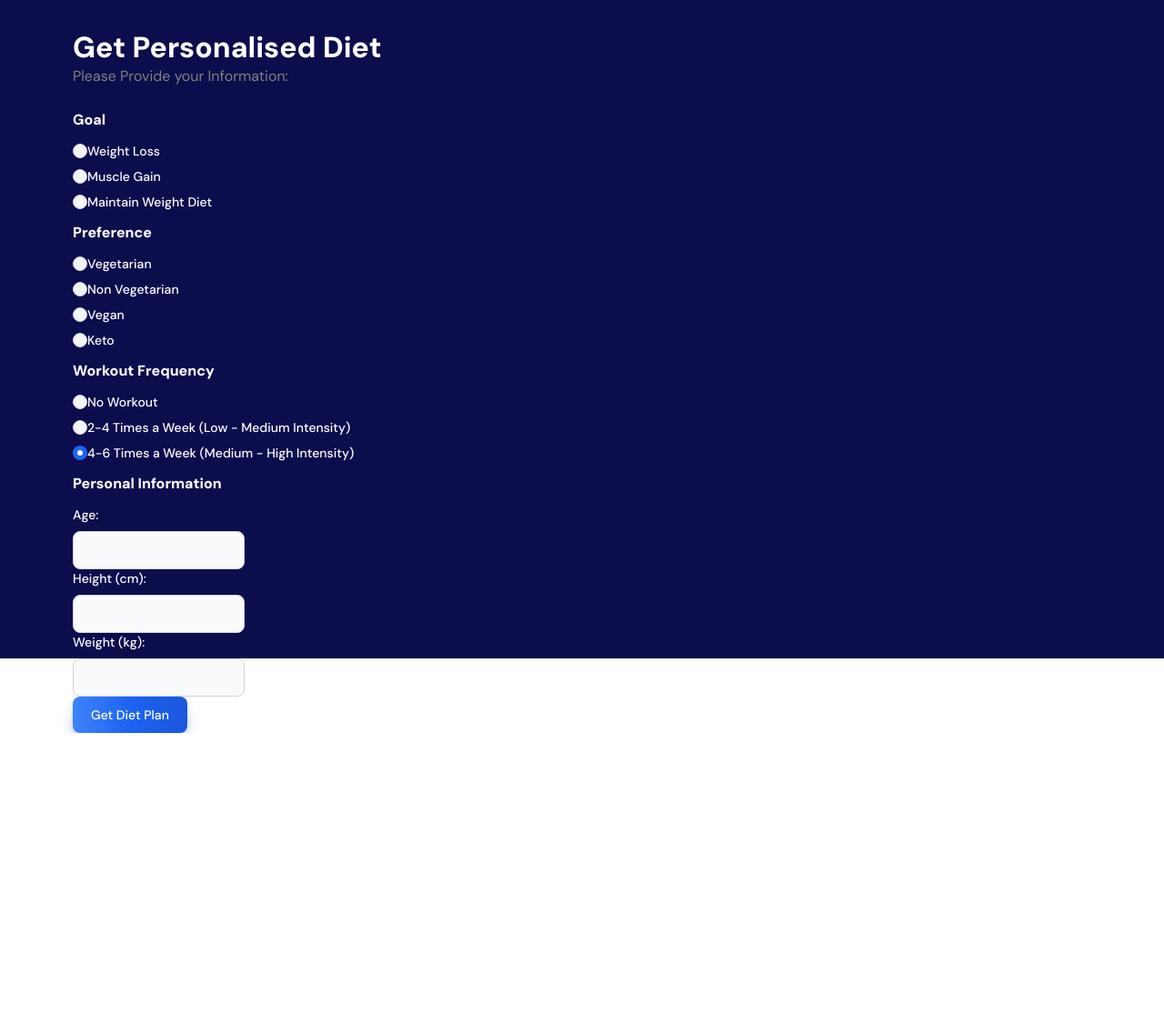
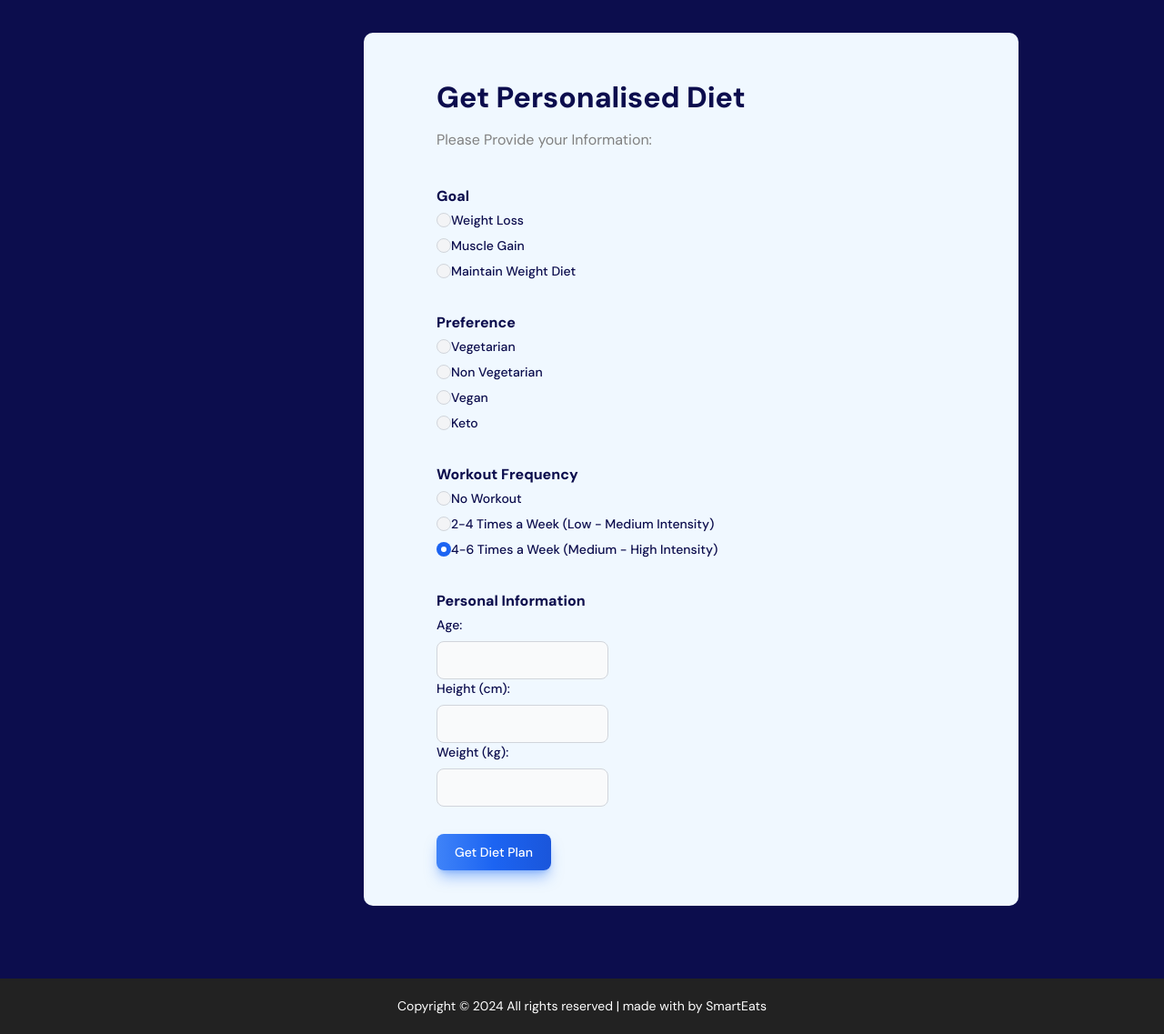
Before and after one commit to Sushant1805/SmartEats, a plain HTML site: page Section/PersonalisedDiet/PersonalisedDiet.html in a window 1280 px wide. Shown: the part 76-1213 px from the top of the page at 91% size. Before the commit the page ends 882 px from the top, so only its background shows below. Drawn offline with nearby package versions, Linux system fonts and the light colour scheme.

Commit message:
Personalised Diet Page Design Complete

```diff
--- a/Section/PersonalisedDiet/PersonalisedDiet.css
+++ b/Section/PersonalisedDiet/PersonalisedDiet.css
@@ -2,17 +2,28 @@
     margin: 0;
     padding: 0;
     font-family: dm sans;
+    color: #0C0D4D;
+}
+body {
+    background-color: #0C0D4D;
+    background-attachment: fixed;
 }
 
 .Preference-form{
+    border-radius: 10px;
+    background-color: aliceblue;
     width: 45rem;
-    height: 45rem;
+    height: 60rem;
     display: flex;
-    justify-content: space-between;
-    line-height: 2rem;
+    justify-content: space-evenly;
+    line-height: 1rem;
     align-items: flex-start;
     flex-direction: column;
-    margin-left: 5rem;
+    margin-left: 25rem;
+    padding-left: 5rem;
+
+    margin-top: 2rem;
+    margin-bottom: 5rem;
 }
 .nav{
     display: flex;
@@ -24,8 +35,37 @@
 }
 
 .main {
+    scroll-behavior: smooth;
     background-color: #0C0D4D;
     color: white;
     border: none;
-    padding-top: 80px; /* Adjust this to match your navbar height */
+    padding-top: 80px;
 }
+.footer {
+    background-color: #222;
+    color: #fff;
+    padding: 20px 0;
+    text-align: center;
+}
+
+.footer .container {
+    width: 100%;
+    color: #fff;
+    max-width: 1200px;
+    margin: 0 auto;
+}
+
+.footer .copyright {
+    font-size: 14px;
+    color: #fff;
+}
+
+.footer .copyright a {
+    color: #fff;
+    text-decoration: none;
+    transition: color 0.3s;
+}
+
+.footer .copyright a:hover {
+    color: #f00;
+}
--- a/Section/PersonalisedDiet/PersonalisedDiet.html
+++ b/Section/PersonalisedDiet/PersonalisedDiet.html
@@ -31,8 +31,8 @@
           <nav class="bg-white dark:bg-gray-900 fixed w-full z-20 top-0 start-0 border-b border-gray-200 dark:border-gray-600">
    <div class="max-w-screen-xl flex flex-wrap items-center justify-between mx-auto p-4">
    <a href="/index.html" class="flex items-center space-x-3 rtl:space-x-reverse">
-       <p style="color:#0C0D4D; font-weight: 600; font-size: 1.2rem; font-family: Inter;">SmartEats</p>
-       <span class="self-center text-2xl font-semibold whitespace-nowrap dark:text-white">Flowbite</span>
+
+       <span class="self-center text-2xl font-semibold whitespace-nowrap dark:text-white">SmartEats</span>
    </a>
    <div class="flex md:order-2 space-x-3 md:space-x-0 rtl:space-x-reverse">
        <button type="button" class="text-white bg-blue-700 hover:bg-blue-800 focus:ring-4 focus:outline-none focus:ring-blue-300 font-medium rounded-lg text-sm px-4 py-2 text-center dark:bg-blue-600 dark:hover:bg-blue-700 dark:focus:ring-blue-800" onclick="window.location.href='/Section/Login/login.html'">Get started</button>
@@ -177,6 +177,17 @@
         </button>
       </div>
     </section>
+    <footer class="footer">
+      <div class="container">
+          <div class="row">
+              <div class="col-md-12 text-center">
+                  <p class="copyright">Copyright &copy; 2024 All rights reserved | made with  by <a href="https://colorlib.com/">SmartEats</a></p>
+              </div>
+          </div>
+      </div>
+  </footer>
+    </section>
 
+  <script src="https://cdn.jsdelivr.net/npm/flowbite@2.5.1/dist/flowbite.min.js"></script>
   </body>
 </html>
```
